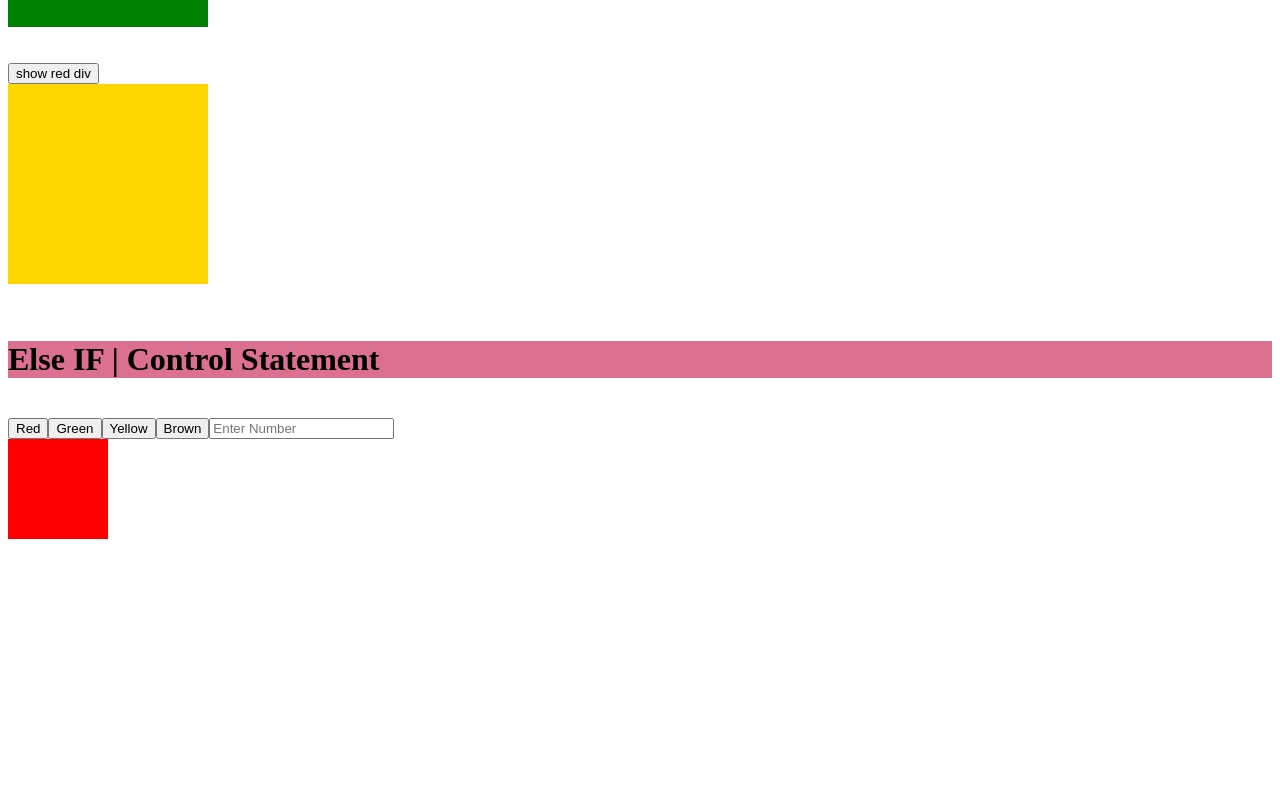
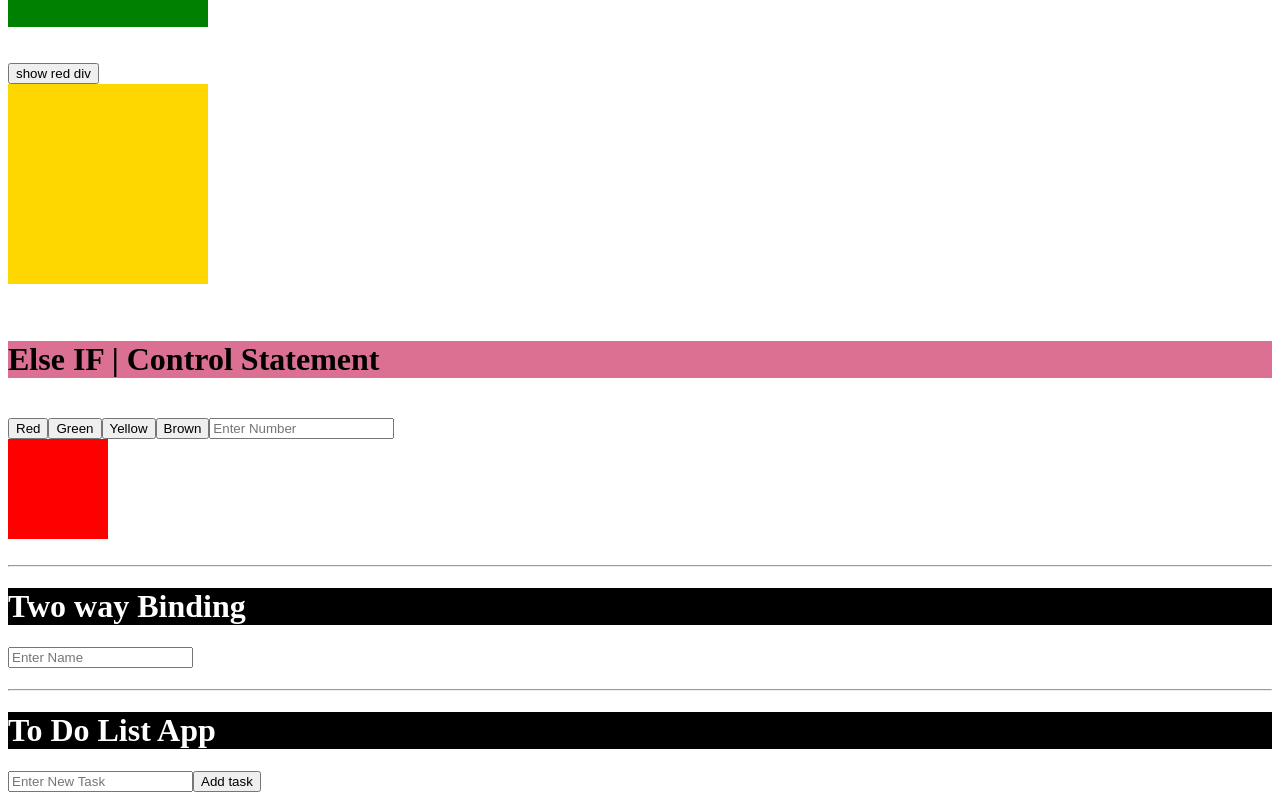
Before and after one commit to SharmaPranjali25/Basic_AngularMiniTasks, an Angular app: page / in a window 1280 px wide. Shown: the part 997-1797 px from the top of the page. Before the commit the page ends 1544 px from the top, so only its background shows below. Built offline with nearby package versions, Linux system fonts and the light colour scheme.

Commit message:
two way binding

```diff
--- a/src/app/app.html
+++ b/src/app/app.html
@@ -84,3 +84,27 @@
 @else if (color==2) {<div style="width: 100px; height: 100px; background-color:green;"></div>}
 @else if (color==3) {<div style="width: 100px; height: 100px; background-color:yellow"></div>}
 @else{<div style="width: 100px; height: 100px; background-color: brown"></div>}
+ <br>
+ <hr>
+ <h1 style="background-color: black; color: white;"> Two way Binding</h1>
+ <input [(ngModel)]="nametwo" type="text" placeholder="Enter Name">
+ <h1 style="color: black;">
+    {{nametwo}}
+</h1>
+
+<hr>
+<h1 style="background-color: black; color: white;"> To Do List App</h1>
+<input type="text" [(ngModel)]="task" placeholder="Enter New Task">
+<button (click)="addTask()">Add task</button>
+<!-- <h1>{{task}}</h1> -->
+@for(task of tasklist; track task.id)
+{
+    <ul>
+        <li>{{task.id}}</li>
+        <li>
+            {{task.task}}
+        </li>
+
+        <li> <button click()="deletetask(task.id)"> Delete</button></li>
+    </ul>
+}
--- a/src/app/app.ts
+++ b/src/app/app.ts
@@ -1,11 +1,11 @@
 import { Component, signal } from '@angular/core';
-import { RouterOutlet } from '@angular/router';
 import { Login } from './login/login';
 import { Profile } from './profile/profile';
+import { FormsModule } from '@angular/forms';
 
 @Component({
   selector: 'app-root',
-  imports: [Login, Profile],
+  imports: [Login, Profile, FormsModule],
   templateUrl: './app.html',
   styleUrl: './app.css'
 })
@@ -13,55 +13,71 @@
   // title= "Pranjali Sharma AngularProject";
   // function_btn(){
   //   alert("button clicked!");
-  count:number=0;
-  handleincrement(){
-    this.count=this.count+1;
+  count: number = 0;
+  handleincrement() {
+    this.count = this.count + 1;
   }
-  handledecrement(){
-    this.count=this.count-1;
+  handledecrement() {
+    this.count = this.count - 1;
   }
-  handlereset(){
-    this.count=0;
+  handlereset() {
+    this.count = 0;
   }
-  name=""
-  displayName="";
-  getName(event:Event){
-    const val=(event.target as HTMLInputElement).value;
+  name = ""
+  displayName = "";
+  getName(event: Event) {
+    const val = (event.target as HTMLInputElement).value;
     //console.log(name);
-    this.name=val;
+    this.name = val;
 
   }
-  showName(){
-    this.displayName=this.name;
+  showName() {
+    this.displayName = this.name;
 
   }
-  setName(){
-    this.name="Pranjali";
+  setName() {
+    this.name = "Pranjali";
   }
 
 
   // if else statement | Control Flow
-  display=true;
-  toggleDiv=true;
+  display = true;
+  toggleDiv = true;
   //display=false;
-  hidebox(){
-    this.display=false;
+  hidebox() {
+    this.display = false;
   }
-  showbox(){
-    this.display=true;
+  showbox() {
+    this.display = true;
   }
-  toogleTwo(){
-    this.toggleDiv=!this.toggleDiv;
+  toogleTwo() {
+    this.toggleDiv = !this.toggleDiv;
   }
 
   // ELSE IF
-  color=1;
-  handlecolor(val:number){
-    this.color=val;
+  color = 1;
+  handlecolor(val: number) {
+    this.color = val;
   }
-  handletext(event:Event){
-    this.color= parseInt((event.target as HTMLInputElement).value);
+  handletext(event: Event) {
+    this.color = parseInt((event.target as HTMLInputElement).value);
 
   }
 
+  // TWO WAY BINDING
+  // nametwo="Pranjs"
+  nametwo = "";
+
+  // TO DO LIST
+  task = "";
+  tasklist: { id: number, task: string }[] = [];
+  addTask() {
+    this.tasklist.push({ id: this.tasklist.length + 1, task: this.task });
+    this.task = '';
+    console.log(this.tasklist);
+
   }
+  deleteTask(taskid: number) {
+    this.tasklist = this.tasklist.filter((item) => item.id != taskid);
+  }
+}
--- a/src/styles.css
+++ b/src/styles.css
@@ -1,4 +1,4 @@
 /* You can add global styles to this file, and also import other style files */
-body{
+/* body{
     color: antiquewhite;
-}
+} */
```
